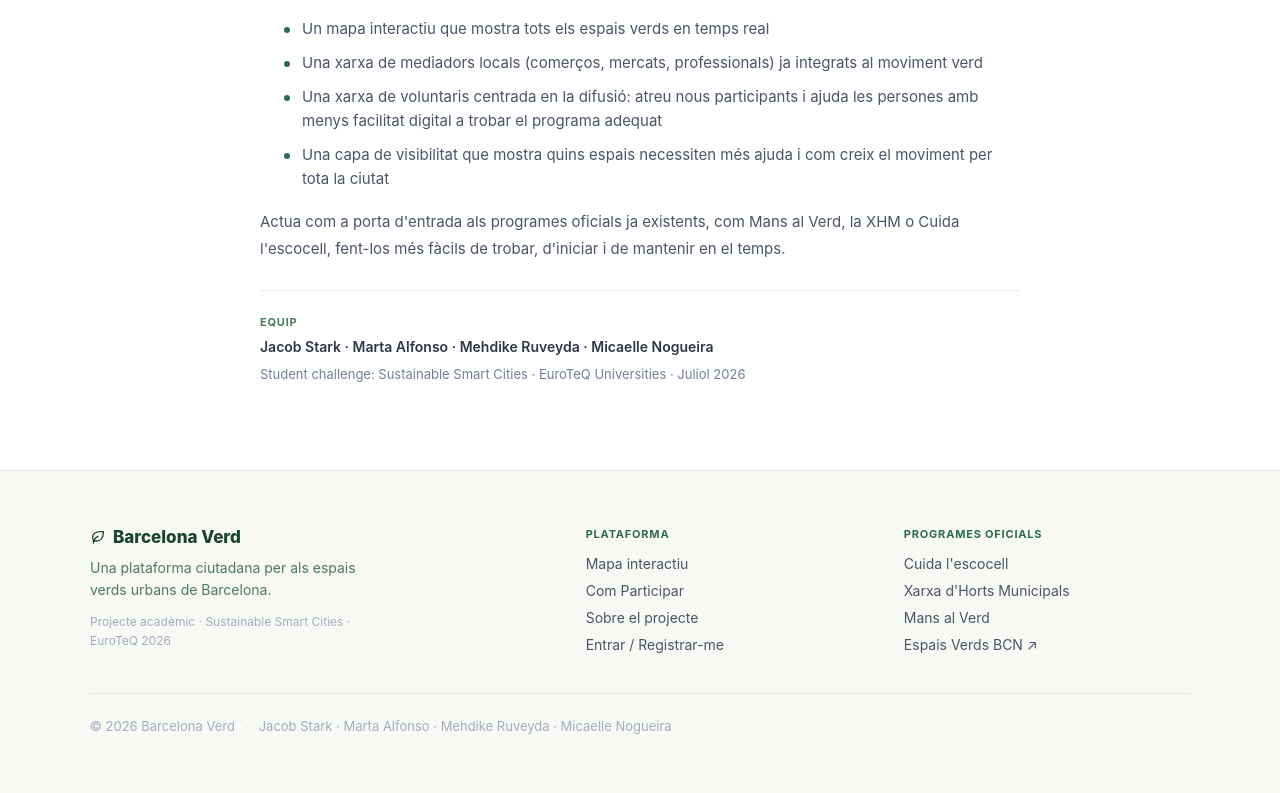
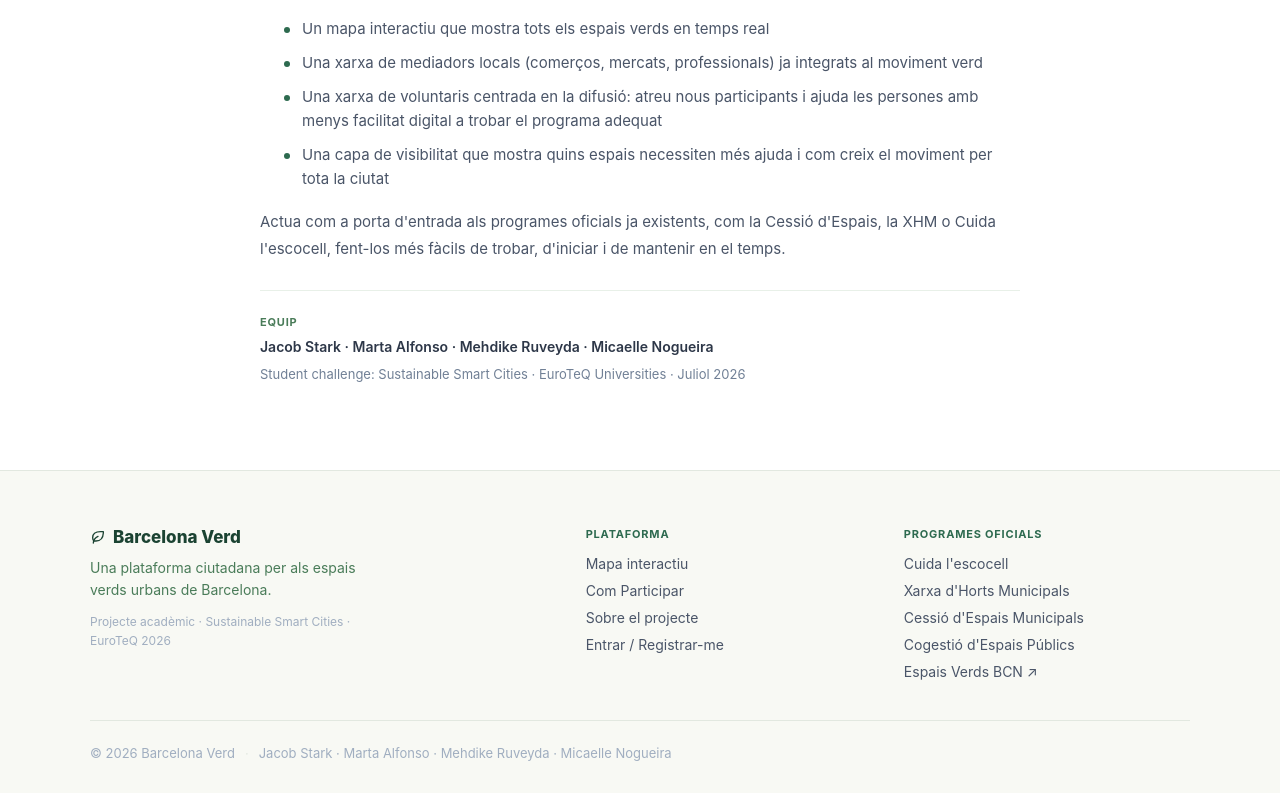
Before and after one commit to micanogueira/barcelona-verda, a Nuxt app: page /sobre in a window 1280 px wide. Shown: the part 511-1304 px from the top of the page. Before the commit the page ends 1277 px from the top, so only its background shows below. Built offline with nearby package versions, Linux system fonts and the light colour scheme; no server answers.

Commit message:
refactor: drop "Mans al Verd" umbrella from map, footer and About

```diff
--- a/app/components/AppFooter.vue
+++ b/app/components/AppFooter.vue
@@ -21,7 +21,8 @@
           <span class="footer-col-title">Programes oficials</span>
           <a href="https://ajuntament.barcelona.cat/espaisverds/ca/participa-hi/mans-al-verd/cuida-lescocell" target="_blank" rel="noopener">Cuida l'escocell</a>
           <a href="https://ajuntament.barcelona.cat/espaisverds/ca/participa-hi/mans-al-verd/xarxa-dhorts-municipals" target="_blank" rel="noopener">Xarxa d'Horts Municipals</a>
-          <a href="https://ajuntament.barcelona.cat/espaisverds/ca/participa-hi/mans-al-verd" target="_blank" rel="noopener">Mans al Verd</a>
+          <a href="https://ajuntament.barcelona.cat/espaisverds/ca/participa-hi/mans-al-verd/cessio-despais-municipals-dus-comunitari" target="_blank" rel="noopener">Cessió d'Espais Municipals</a>
+          <a href="https://ajuntament.barcelona.cat/espaisverds/ca/participa-hi/mans-al-verd/cogestio-despais-publics" target="_blank" rel="noopener">Cogestió d'Espais Públics</a>
           <a href="https://ajuntament.barcelona.cat/espaisverds/ca" target="_blank" rel="noopener">Espais Verds BCN ↗</a>
         </div>
       </nav>
--- a/app/components/BarcelonaMap.vue
+++ b/app/components/BarcelonaMap.vue
@@ -37,7 +37,7 @@ const MARKER_COLOR = {
 }
 
 const OFFICIAL_PROGRAM = {
-  park:    { label: 'Mans al Verd',               url: 'https://ajuntament.barcelona.cat/espaisverds/ca/participa-hi/mans-al-verd' },
+  park:    { label: "Cogestió d'Espais Públics",  url: 'https://ajuntament.barcelona.cat/espaisverds/ca/participa-hi/mans-al-verd/cogestio-despais-publics' },
   garden:  { label: "Cogestió d'Espais Públics",  url: 'https://ajuntament.barcelona.cat/espaisverds/ca/participa-hi/mans-al-verd/cogestio-despais-publics' },
   hort:    { label: "Xarxa d'Horts Municipals",   url: 'https://ajuntament.barcelona.cat/espaisverds/ca/participa-hi/mans-al-verd/xarxa-dhorts-municipals' },
   reserva: { label: "Cessió d'Espais Municipals", url: 'https://ajuntament.barcelona.cat/espaisverds/ca/participa-hi/mans-al-verd/cessio-despais-municipals-dus-comunitari' },
--- a/app/pages/sobre.vue
+++ b/app/pages/sobre.vue
@@ -24,7 +24,7 @@
             <li>Una capa de visibilitat que mostra quins espais necessiten més ajuda i com creix el moviment per tota la ciutat</li>
           </ul>
           <p>
-            Actua com a porta d'entrada als programes oficials ja existents, com Mans al Verd, la XHM o Cuida l'escocell, fent-los més fàcils de trobar, d'iniciar i de mantenir en el temps.
+            Actua com a porta d'entrada als programes oficials ja existents, com la Cessió d'Espais, la XHM o Cuida l'escocell, fent-los més fàcils de trobar, d'iniciar i de mantenir en el temps.
           </p>
           <div class="about-team">
             <span class="about-team-label">Equip</span>
```
